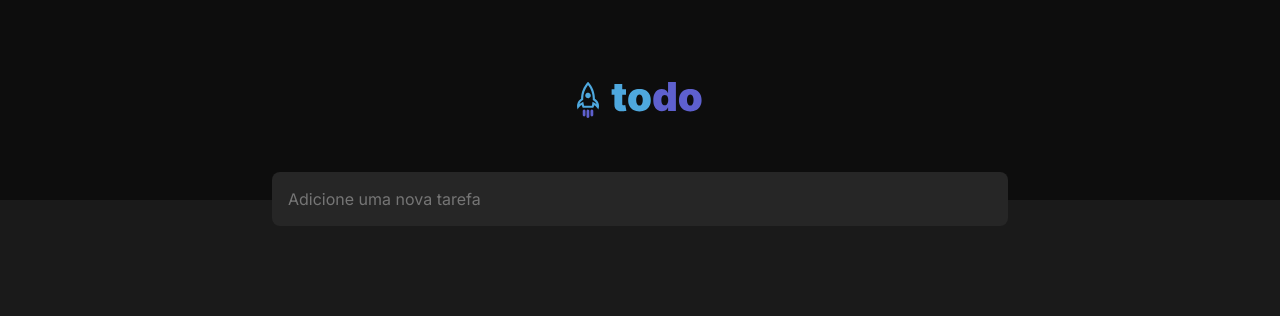
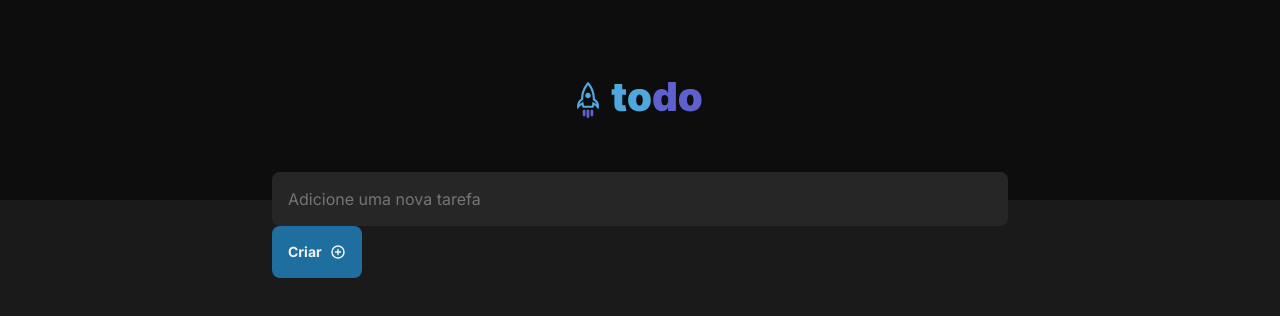
Before and after one commit to EllenBessa/todo-list, a React (Vite) app: page / in a window 1280 px wide. Shown: the top 316 px of the page. Built offline with nearby package versions, Linux system fonts and the light colour scheme.

Commit message:
feat: :lipstick: Componente Button

```diff
--- a/package.json
+++ b/package.json
@@ -10,6 +10,7 @@
     "preview": "vite preview"
   },
   "dependencies": {
+    "@phosphor-icons/react": "^2.0.9",
     "react": "^18.2.0",
     "react-dom": "^18.2.0"
   },
--- a/src/App.tsx
+++ b/src/App.tsx
@@ -1,5 +1,6 @@
 import { Header } from "./components/Header";
 import { Input } from "./components/Input";
+import { Button } from "./components/Button";
 
 import "./global.css";
 import styles from "./App.module.css";
@@ -12,6 +13,7 @@
       <main className={styles.wrapper}>
         <form className={styles.form}>
           <Input placeholder="Adicione uma nova tarefa" />
+          <Button />
         </form>
       </main>
     </>
--- /dev/null
+++ b/src/components/Button.module.css
@@ -0,0 +1,25 @@
+.button {
+  padding: 1rem;
+
+  background: var(--blue-dark);
+  color: var(--gray-100);
+  font-weight: 700;
+  font-size: 0.875rem;
+  border-radius: 8px;
+  border: 0;
+
+  display: flex;
+  align-items: center;
+  gap: 8px;
+
+  cursor: pointer;
+  outline: 0;
+}
+
+.button:hover {
+  background: var(--blue);
+}
+
+.button:focus {
+  outline: 1px solid var(--blue);
+}
--- /dev/null
+++ b/src/components/Button.tsx
@@ -0,0 +1,11 @@
+import { PlusCircle } from "@phosphor-icons/react";
+
+import styles from "./Button.module.css";
+
+export function Button() {
+  return (
+    <button className={styles.button}>
+      Criar <PlusCircle weight="bold" size={16} />
+    </button>
+  );
+}
--- a/src/global.css
+++ b/src/global.css
@@ -34,4 +34,5 @@
   font-family: "Inter", sans-serif;
   font-weight: 400;
   font-size: 1rem;
+  line-height: 140%;
 }
```
Also changed, not shown: 1 other file (tests, documents, lock files or other folders).
